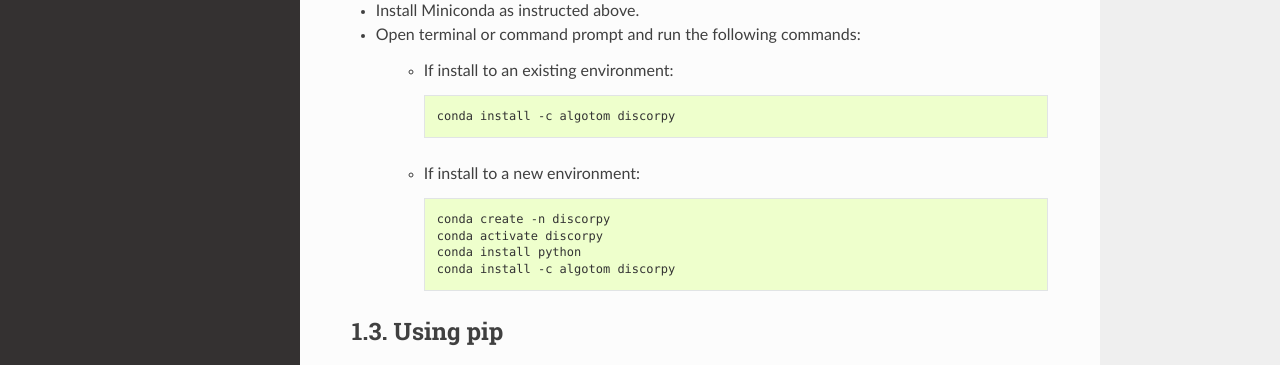
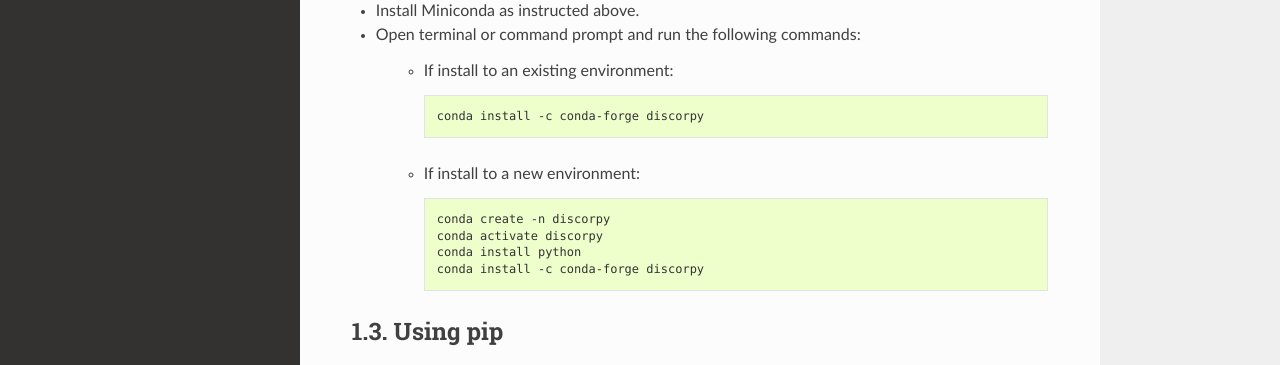
Before and after one commit to DiamondLightSource/discorpy, a Sphinx documentation site: the page built from docs/source/install.rst, in a window 1280 px wide and 1326 px high. Shown: the part 474-839 px from the top of the window. Built offline with Sphinx 7.4.7 and the Read the Docs theme 2.0.0, drawn with Linux system fonts in a browser that asks for light colours.

Commit message:
Update installation about conda-forge channel

```diff
--- a/docs/source/install.rst
+++ b/docs/source/install.rst
@@ -28,7 +28,7 @@ Using conda
 
       .. code-block:: console
 
-         conda install -c algotom discorpy
+         conda install -c conda-forge discorpy
 
     + If install to a new environment:
 
@@ -37,7 +37,7 @@ Using conda
          conda create -n discorpy
          conda activate discorpy
          conda install python
-         conda install -c algotom discorpy
+         conda install -c conda-forge discorpy
 
 Using pip
 ---------
```
